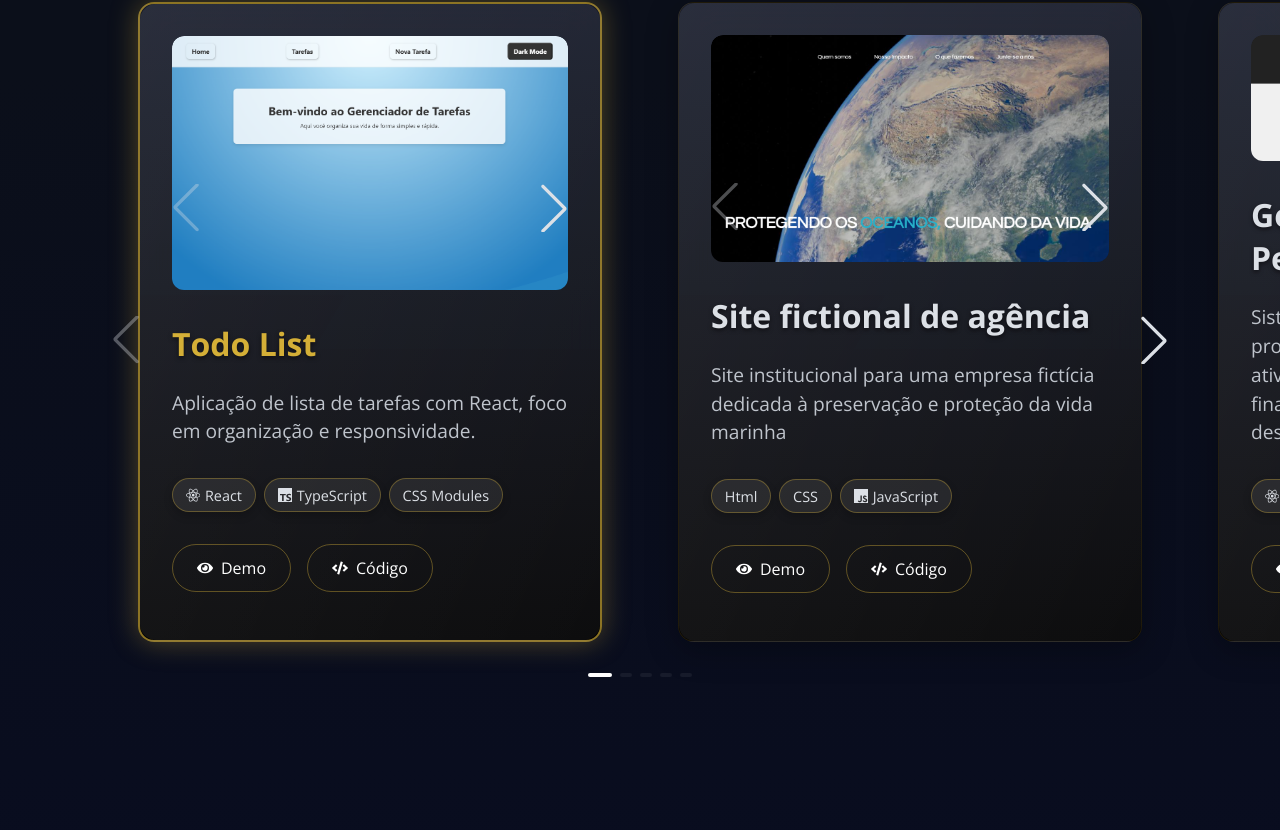
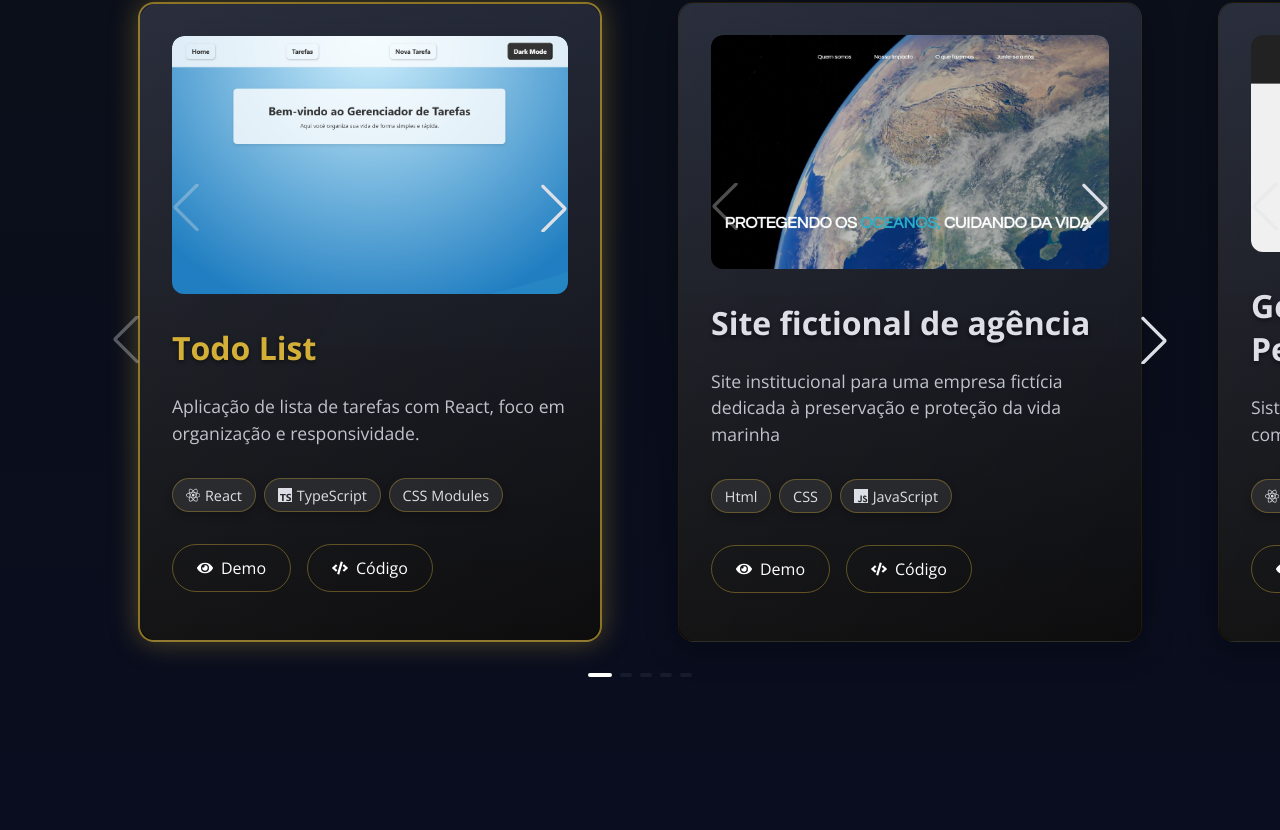
Before and after one commit to philipeelopes/meu-portfolio-v2, a React (Vite) app: page / in a window 1280 px wide. Shown: the part 1777-2607 px from the top of the page. Built offline with nearby package versions, Linux system fonts and the light colour scheme.

Commit message:
registro

```diff
--- a/src/components/ProjectCard.module.css
+++ b/src/components/ProjectCard.module.css
@@ -134,7 +134,7 @@
 
 .card p {
 
-    font-size: 1.2rem;
+    font-size: 1.1rem;
     color: #bfc4cc;
     line-height: 1.5;
 
--- a/src/data/projects.tsx
+++ b/src/data/projects.tsx
@@ -43,7 +43,7 @@ export const projects = [
     id: 3,
     title: "Gerenciador de Projetos Pessoais",
     description:
-      "Sistema completo de gerenciamento de projetos com frontend em React e backend ativo, focado em organização, controle financeiro e boas práticas de desenvolvimento.",
+      "Sistema completo de gerenciamento de projetos com frontend em React e backend ativo.",
     techs: ["React", "Vite", "JavaScript"],
     repo: "https://github.com/philipeelopes/gerenciador-de-projetos1",
     demo: "https://philipeelopes.github.io/gerenciador-de-projetos1/",
@@ -62,16 +62,16 @@ export const projects = [
   },
   {
     id: 4,
-      title: "Gerenciador de Finanças Pessoais",
+      title: "User Registration simples",
     description:
-      "em breve descrição do projeto",
+      "Sistema de cadastro de usuários full stack, com frontend em React e backend em Node.js.",
     techs: ["React", "Vite", "JavaScript"],
     repo: "https://github.com/philipeelopes/gerenciador-de-projetos1",
-    demo: "https://philipeelopes.github.io/gerenciador-de-projetos1/",
+    demo: "https://philipeelopes.github.io/login",
         images: [
-      "imagens/projects/embreve.jpg",
-      "imagens/projects/embreve.jpg",
-      "imagens/projects/embreve.jpg",
+      "imagens/projects/registro/registro01.png",
+      "imagens/projects/registro/registro02.png",
+
     ],
 
   },
```
Also changed, not shown: public/imagens/projects/registro/registro01.png (added), public/imagens/projects/registro/registro02.png (added).
